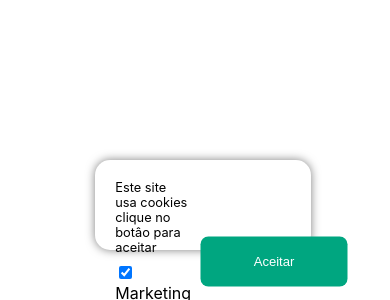
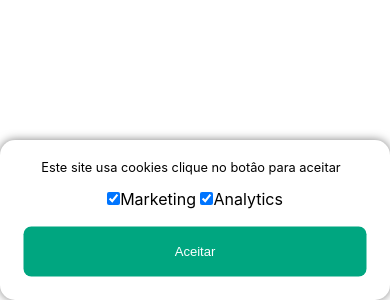
Before and after one commit to ErikCorreia/cookie_popup, a plain HTML site: page index.html in a window 390 px wide. Shown: the part 544-844 px from the top of the page. Drawn offline with Linux system fonts and the light colour scheme.

Commit message:
Responsivity add

```diff
--- a/index.html
+++ b/index.html
@@ -6,14 +6,15 @@
     <meta http-equiv="X-UA-Compatible" content="IE=edge">
     <meta name="viewport" content="width=device-width, initial-scale=1.0">
     <!-- <link href="https://cdn.jsdelivr.net/npm/bootstrap@5.1.3/dist/css/bootstrap.min.css" rel="stylesheet" integrity="sha384-1BmE4kWBq78iYhFldvKuhfTAU6auU8tT94WrHftjDbrCEXSU1oBoqyl2QvZ6jIW3" crossorigin="anonymous"> -->
-    <title>Cookies acept poppup</title>
+    <title>Cookies Acept poppup</title>
     <style>
+        *{margin:0;padding:0;box-sizing:border-box}
         .cookie-popup {
             font-family: -apple-system, BlinkMacSystemFont, 'Segoe UI', Roboto, Oxygen, Ubuntu, Cantarell, 'Open Sans', 'Helvetica Neue', sans-serif;
             position: fixed;
             bottom: 50px;
             width: 100%;
-            height: 90px;
+            height: 110px;
             display: flex;
         }
 
@@ -55,6 +56,24 @@
             color: #000;
             margin: 0;
         }
+        @media(max-width: 768px){
+            .cookie-popup {
+            height: 160px;
+            display: flex;
+            bottom: 0;
+        }
+            .cookie-popup-content {
+                width: 100%;
+                text-align: center;
+            }
+            .cookie-pref{
+                grid-column: 1/3;
+            }
+            .btn-acept {
+                width: 100%;
+                grid-column: 1/3;
+                grid-row: 3;
+        }
     </style>
 </head>
 
@@ -93,11 +112,18 @@
             localPref ? activeFunctions(localPref) : null;
 
             const getFormPref = () => {
-                return [...document.querySelectorAll('[data-cookie-pref]')].filter(input => input.checked).map(el => el.getAttribute('data-cookie-pref'));
+                return [...document.querySelectorAll('[data-cookie-pref]')].filter(input => input.checked).map(el =>
+                    el.getAttribute('data-cookie-pref'));
             }
 
             function activeFunctions(pref) {
-                pref.forEach(f => { if (f === 'analytics') {analytics();} else if (f === 'marketing') {marketing()}})
+                pref.forEach(f => {
+                    if (f === 'analytics') {
+                        analytics();
+                    } else if (f === 'marketing') {
+                        marketing()
+                    }
+                })
                 cookiesPopup.style.display = 'none';
                 window.localStorage.setItem('cookiesPref', JSON.stringify(pref));
             }
@@ -115,8 +141,6 @@
             0: '',
             1: ''
         });
-
-
     </script>
 </body>
 
```
